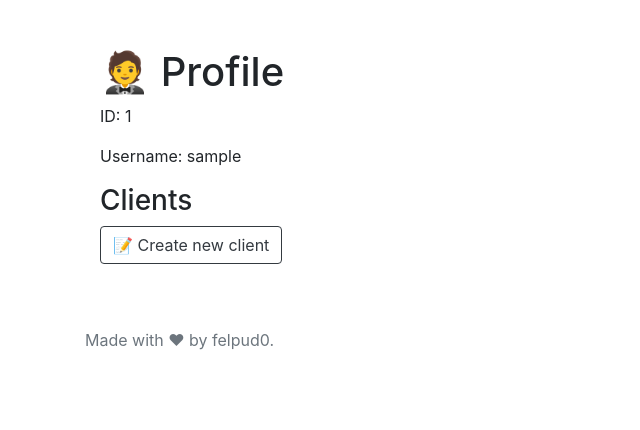
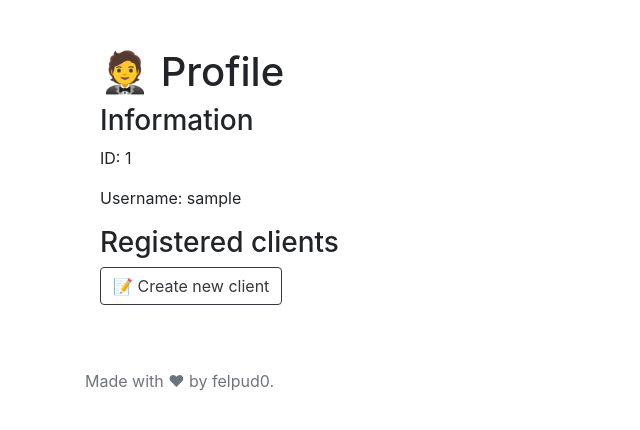
Before and after one commit to epilehpsy/ToyAS, a Flask app: page /me in a window 1280 px wide. Shown: the part 56-486 px from the top of the page, without its empty margins (0-640 px from the left). Run offline with Flask 3, Linux system fonts and the light colour scheme; the visitor is signed in with stand-in values (Sample User, id 1); data that the repository does not hold is empty.

Commit message:
some header more

```diff
--- a/templates/me.html
+++ b/templates/me.html
@@ -4,9 +4,10 @@
 
 <div class="container">
     <h1>🤵 Profile</h1>
+    <h3>Information</h3>
     <p>ID: {{ current_user.id }}</p>
     <p>Username: {{ current_user.username }}</p>
-    <h3>Clients</h3>
+    <h3>Registered clients</h3>
     <a href="{{ url_for('client_register') }}" class="btn btn-outline-dark">
         📝 Create new client
     </a>
```
